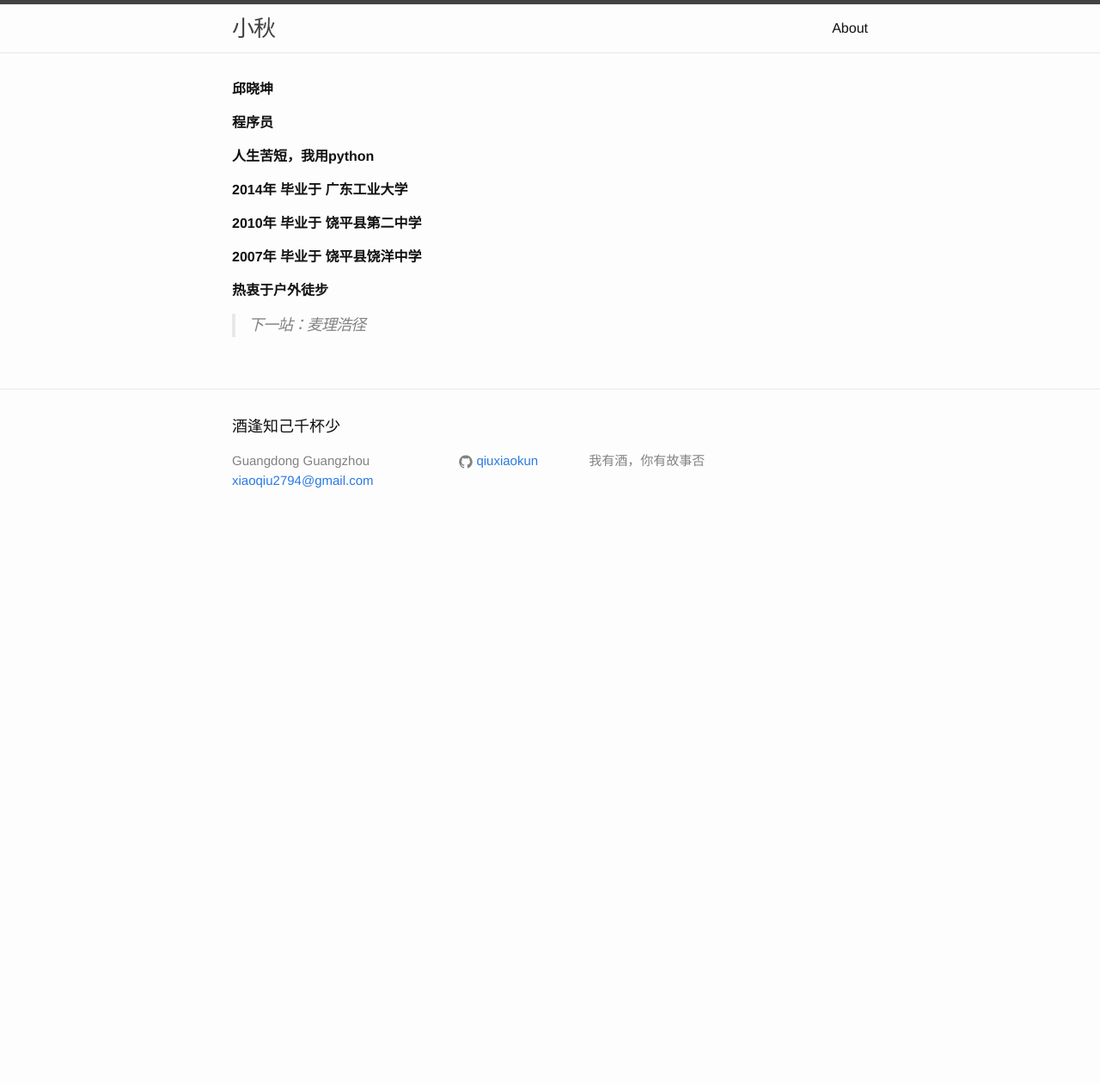
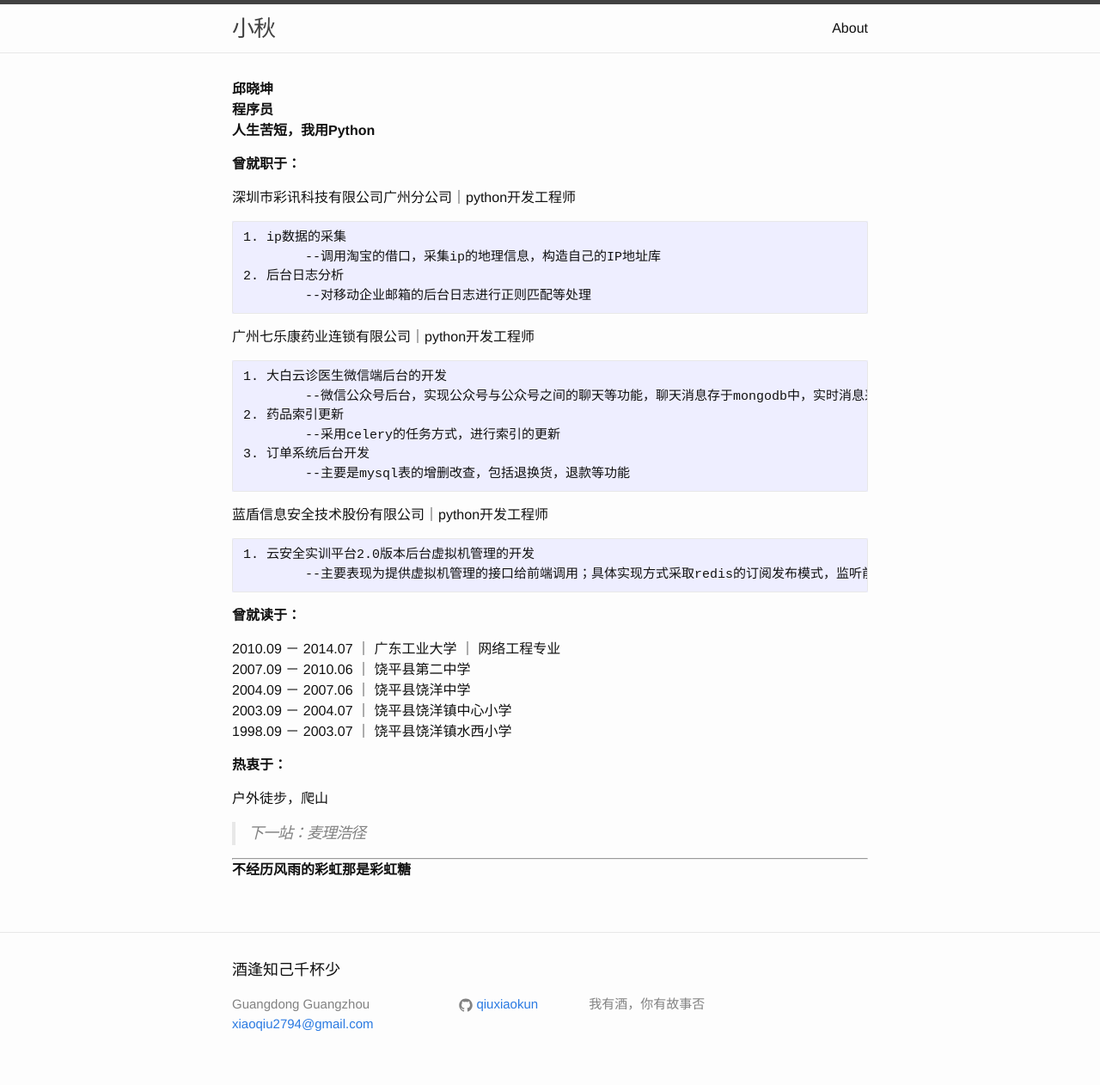
Before and after one commit to qiuxiaokun/qiuxiaokun.github.io, a Jekyll site: the page built from about.md, in a window 1280 px wide. Shown: the whole page at 86% size. Built offline with Jekyll 4.4.1, drawn with Linux system fonts in a browser that asks for light colours; before the commit the page ends 900 px from its top, so only the background shows below that.

Commit message:
change about.md to work

```diff
--- a/about.md
+++ b/about.md
@@ -6,16 +6,47 @@ permalink: /about/
 
 
 **邱晓坤**
+**程序员**
+**人生苦短，我用Python**
 
-**程序员**
 
-**人生苦短，我用python**
+**曾就职于：**
 
-**2014年 毕业于 广东工业大学**
+深圳市彩讯科技有限公司广州分公司｜python开发工程师
 
-**2010年 毕业于 饶平县第二中学**
+    1. ip数据的采集
+    	--调用淘宝的借口，采集ip的地理信息，构造自己的IP地址库
+    2. 后台日志分析
+    	--对移动企业邮箱的后台日志进行正则匹配等处理
 
-**2007年 毕业于 饶平县饶洋中学**
+广州七乐康药业连锁有限公司｜python开发工程师
 
-**热衷于户外徒步**
+    1. 大白云诊医生微信端后台的开发
+    	--微信公众号后台，实现公众号与公众号之间的聊天等功能，聊天消息存于mongodb中，实时消息采用redis存储
+    2. 药品索引更新
+    	--采用celery的任务方式，进行索引的更新
+    3. 订单系统后台开发
+    	--主要是mysql表的增删改查，包括退换货，退款等功能
+
+蓝盾信息安全技术股份有限公司｜python开发工程师
+
+
+    1. 云安全实训平台2.0版本后台虚拟机管理的开发
+    	--主要表现为提供虚拟机管理的接口给前端调用；具体实现方式采取redis的订阅发布模式，监听前端的请求，进行相对应的虚拟机管理，将处理结果存于redis中
+
+**曾就读于：**
+
+2010.09 － 2014.07 ｜ 广东工业大学 ｜ 网络工程专业
+2007.09 － 2010.06 ｜ 饶平县第二中学
+2004.09 － 2007.06 ｜ 饶平县饶洋中学
+2003.09 － 2004.07 ｜ 饶平县饶洋镇中心小学
+1998.09 － 2003.07 ｜ 饶平县饶洋镇水西小学
+
+**热衷于：**
+
+户外徒步，爬山
+
 >下一站：麦理浩径
+
+---
+**不经历风雨的彩虹那是彩虹糖**
```
